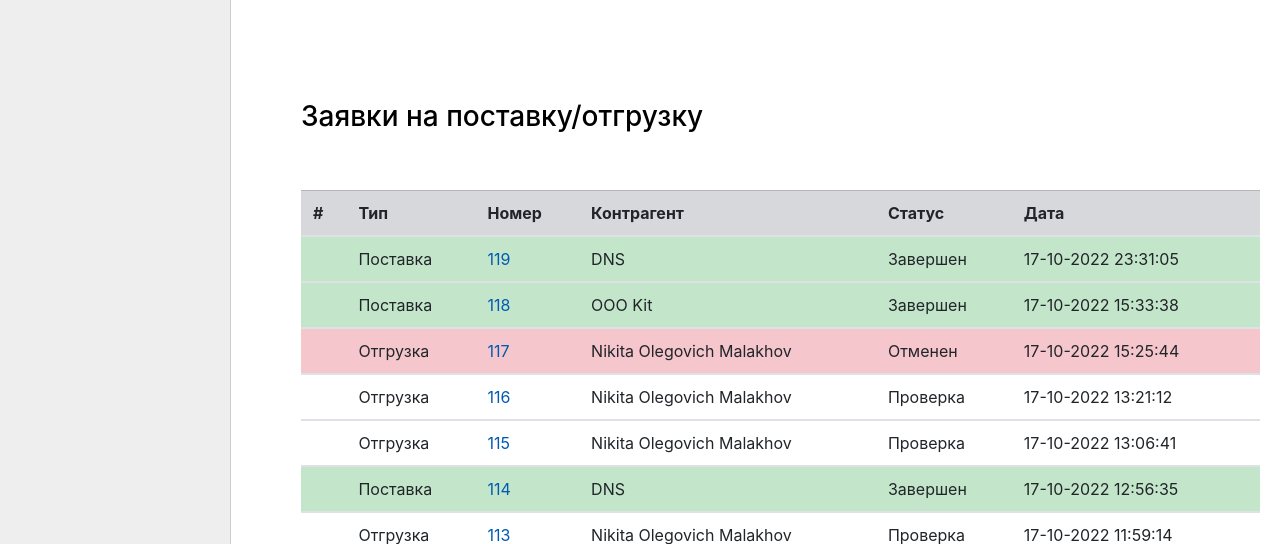
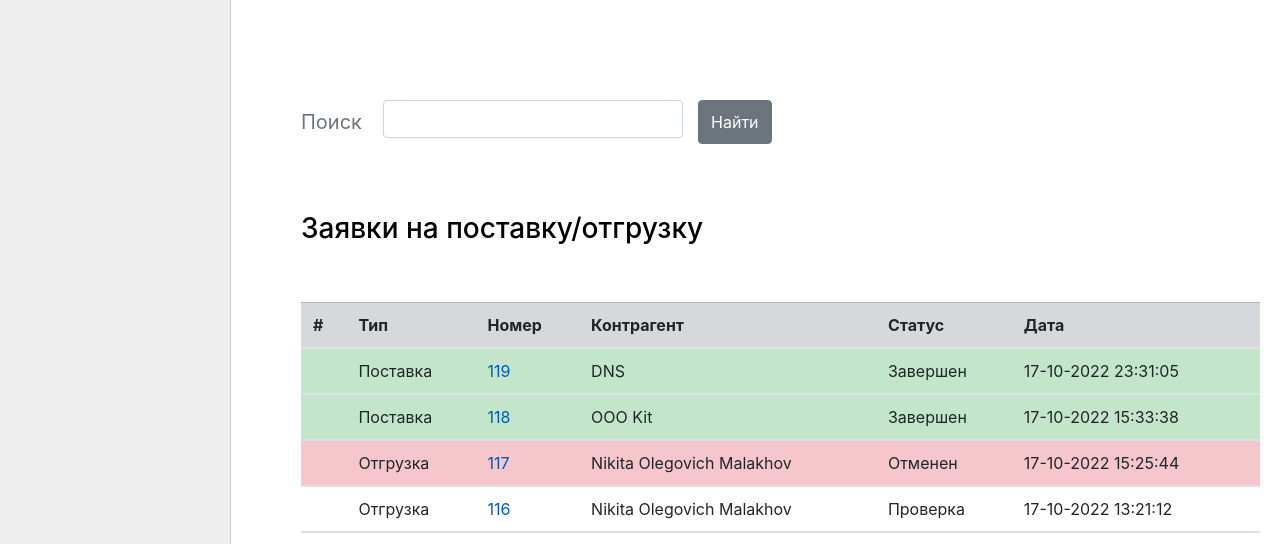
Before and after one commit to vkhmn/sklad, a Django app: page / in a window 1280 px wide. Shown: the part 60-604 px from the top of the page. Run offline with Django 4.2, Linux system fonts and the light colour scheme; a user stored in the database is signed in; data comes from the database, SQL or seed files in the repository; parts of the project's set-up code (start-up, migrations or seed data) failed here and were passed over; some libraries are stand-ins or nearby versions.

Commit message:
Add search futures

```diff
--- a/sklad/forms.py
+++ b/sklad/forms.py
@@ -108,3 +108,12 @@ class LoginUserForm(AuthenticationForm):
             attrs={'class': 'form-control'}
         )
     )
+
+
+class SearchForm(forms.Form):
+    search = forms.CharField(
+        label='Поиск',
+        widget=forms.TextInput(
+            attrs={'class': 'form-control'}
+        )
+    )
--- a/sklad/templates/sklad/index.html
+++ b/sklad/templates/sklad/index.html
@@ -5,6 +5,8 @@
 {% endblock %}
 
 {% block content %}
+
+    {% include 'sklad/seach.html' %}<br><br>
     <h3>{{ title }}</h3>
     <br><br>
     {% include 'sklad/document_list.html' %}
--- a/sklad/templates/sklad/nomenclature_list.html
+++ b/sklad/templates/sklad/nomenclature_list.html
@@ -16,6 +16,7 @@
 {% endblock %}
 
 {% block content %}
+    {% include 'sklad/seach.html' %}<br><br>
     <h3>{{ title }}</h3>
     <br><br>
 
--- /dev/null
+++ b/sklad/templates/sklad/seach.html
@@ -0,0 +1,9 @@
+<form method="get">
+    <div class="form-group row">
+        <label class="col-md-1 col-form-label form-control-label text-muted" for="{{ search_form.query.id_for_label }}">{{ search_form.search.label }}</label>
+        <div class="col-lg-4">{{ search_form.search }}</div>
+        <button type="submit" class="btn btn-secondary">Найти</button>
+    </div>
+
+
+</form>
--- a/sklad/views.py
+++ b/sklad/views.py
@@ -6,7 +6,7 @@ from django.http import Http404, HttpResponse, HttpResponseRedirect
 from django.shortcuts import redirect, get_object_or_404, render
 from django.views.generic import ListView, DetailView, CreateView, TemplateView
 from django.urls import reverse_lazy
-from django.db.models import Count, Sum, F, Min
+from django.db.models import Count, Sum, F, Min, Q
 
 from sklad.mixin import DataMixin, SuperUserRequiredMixin
 from sklad.forms import *
@@ -35,6 +35,7 @@ class IndexView(LoginRequiredMixin, DataMixin, ListView):
         context = super().get_context_data(**kwargs)
         c_def = self.get_user_context()
         context = dict(list(context.items()) + list(c_def.items()))
+        context['search_form'] = SearchForm()
         return context
 
 
@@ -111,10 +112,12 @@ class NomenclatureListView(SuperUserRequiredMixin, DataMixin, ListView):
         context['subcats'] = SubCategory.objects.annotate(total=Count(
             'nomenclature')
         ).filter(total__gt=0).order_by('category__name', 'name')
+        context['search_form'] = SearchForm(data=self.request.GET)
         return context
 
     def get_queryset(self):
-        return Nomenclature.objects.annotate(
+        query = self.request.GET.get('search', '')
+        return Nomenclature.objects.filter(name__icontains=query).annotate(
             store_amount=F('store__amount')).order_by(
             'subcategory__category__name',
             'subcategory__name',
@@ -170,6 +173,7 @@ class CategoryBase(SuperUserRequiredMixin, DataMixin, ListView):
         context['subcats'] = SubCategory.objects.annotate(total=Count(
             'nomenclature')
         ).filter(total__gt=0).order_by('category__name', 'name')
+        context['search_form'] = SearchForm(data=self.request.GET)
         return context
 
 
@@ -183,8 +187,10 @@ class CategoryView(CategoryBase):
         return context
 
     def get_queryset(self):
+        query = self.request.GET.get('search', '')
         return Nomenclature.objects.filter(
-            subcategory__category=self.kwargs['pk']).annotate(
+            subcategory__category=self.kwargs['pk']
+        ).filter(name__icontains=query).annotate(
             store_amount=F('store__amount')).order_by(
             'subcategory__name',
             'name'
@@ -201,8 +207,9 @@ class SubCategoryView(CategoryBase):
         return context
 
     def get_queryset(self):
+        query = self.request.GET.get('search', '')
         return Nomenclature.objects.filter(
-            subcategory=self.kwargs['pk']
+            Q(subcategory=self.kwargs['pk'])).filter(Q(name__icontains=query)
         ).annotate(store_amount=F('store__amount')).order_by('name')
 
 
```
